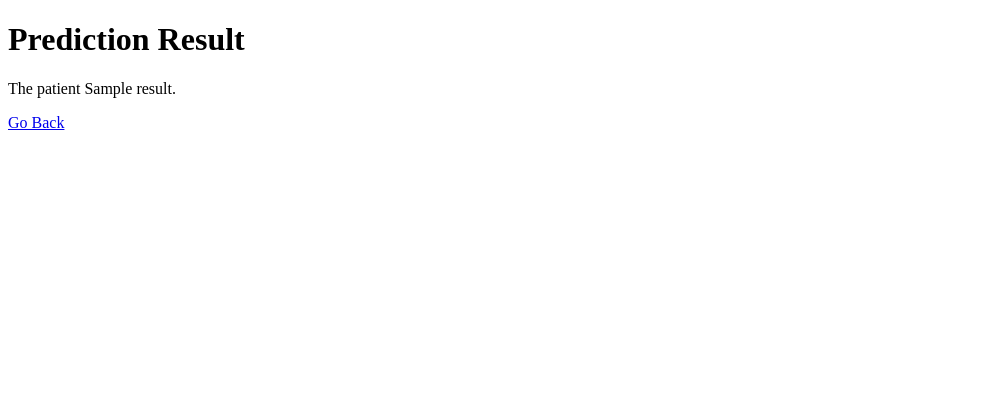
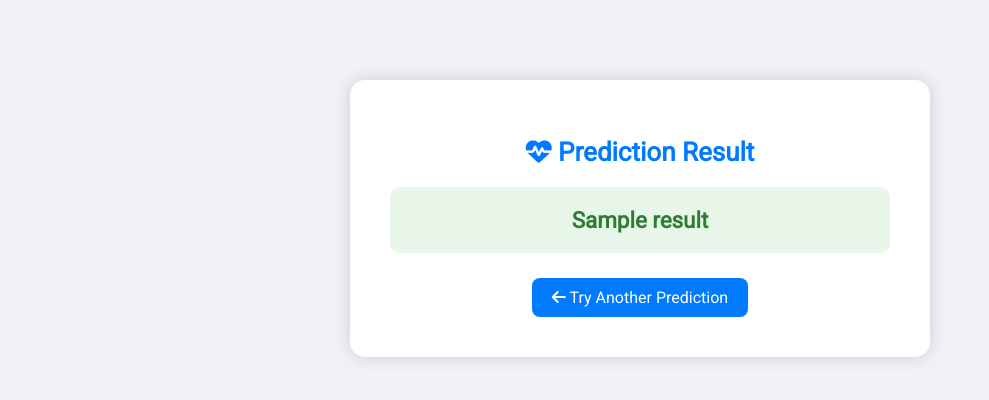
Before and after one commit to Key-shuv/heart-disease-predictor, a Flask app: template templates/result.html in a window 1280 px wide. Shown: the top 400 px of the page, without its empty margins (0-989 px from the left). Run offline with Flask 3, Linux system fonts and the light colour scheme; the template is opened without the code that fills it: most values are stand-ins (such as "Sample title", 1, 10 or a date in 2020); parts of the project's set-up code (start-up, migrations or seed data) failed here and were passed over; some libraries are stand-ins or nearby versions.

Commit message:
Enhance result page UI with styling and animation

```diff
--- a/templates/result.html
+++ b/templates/result.html
@@ -4,10 +4,80 @@
     <meta charset="UTF-8">
     <meta name="viewport" content="width=device-width, initial-scale=1.0">
     <title>Prediction Result</title>
+    <link rel="stylesheet" href="{{ url_for('static', filename='style.css') }}">
+    <link href="https://fonts.googleapis.com/css2?family=Roboto&display=swap" rel="stylesheet">
+    <script src="https://kit.fontawesome.com/a2d9d5a4f8.js" crossorigin="anonymous"></script>
+    <style>
+        .result-container {
+            max-width: 500px;
+            margin: 80px auto;
+            background-color: white;
+            padding: 40px;
+            border-radius: 15px;
+            box-shadow: 0 0 18px rgba(0, 0, 0, 0.15);
+            text-align: center;
+            font-family: 'Roboto', sans-serif;
+            animation: fadeIn 0.7s ease-in-out;
+        }
+
+        .result-container h1 {
+            color: #007bff;
+            margin-bottom: 20px;
+        }
+
+        .result-message {
+            font-size: 1.4rem;
+            padding: 20px;
+            border-radius: 10px;
+            margin-bottom: 25px;
+            background-color: #e8f0fe;
+            color: #1b4f72;
+            font-weight: bold;
+        }
+
+        .has-disease {
+            background-color: #ffebee;
+            color: #c62828;
+        }
+
+        .no-disease {
+            background-color: #e8f5e9;
+            color: #2e7d32;
+        }
+
+        .try-again {
+            text-decoration: none;
+            background-color: #007bff;
+            color: white;
+            padding: 10px 20px;
+            border-radius: 8px;
+            transition: background-color 0.3s;
+            display: inline-block;
+        }
+
+        .try-again:hover {
+            background-color: #0056b3;
+        }
+
+        @keyframes fadeIn {
+            from {
+                opacity: 0;
+                transform: translateY(20px);
+            }
+            to {
+                opacity: 1;
+                transform: translateY(0);
+            }
+        }
+    </style>
 </head>
 <body>
-    <h1>Prediction Result</h1>
-    <p>The patient {{ result }}.</p>
-    <a href="/">Go Back</a>
+    <div class="result-container">
+        <h1><i class="fas fa-heartbeat"></i> Prediction Result</h1>
+        <div class="result-message {{ 'has-disease' if 'has heart disease' in result else 'no-disease' }}">
+            {{ result }}
+        </div>
+        <a href="/" class="try-again"><i class="fas fa-arrow-left"></i> Try Another Prediction</a>
+    </div>
 </body>
 </html>
```
